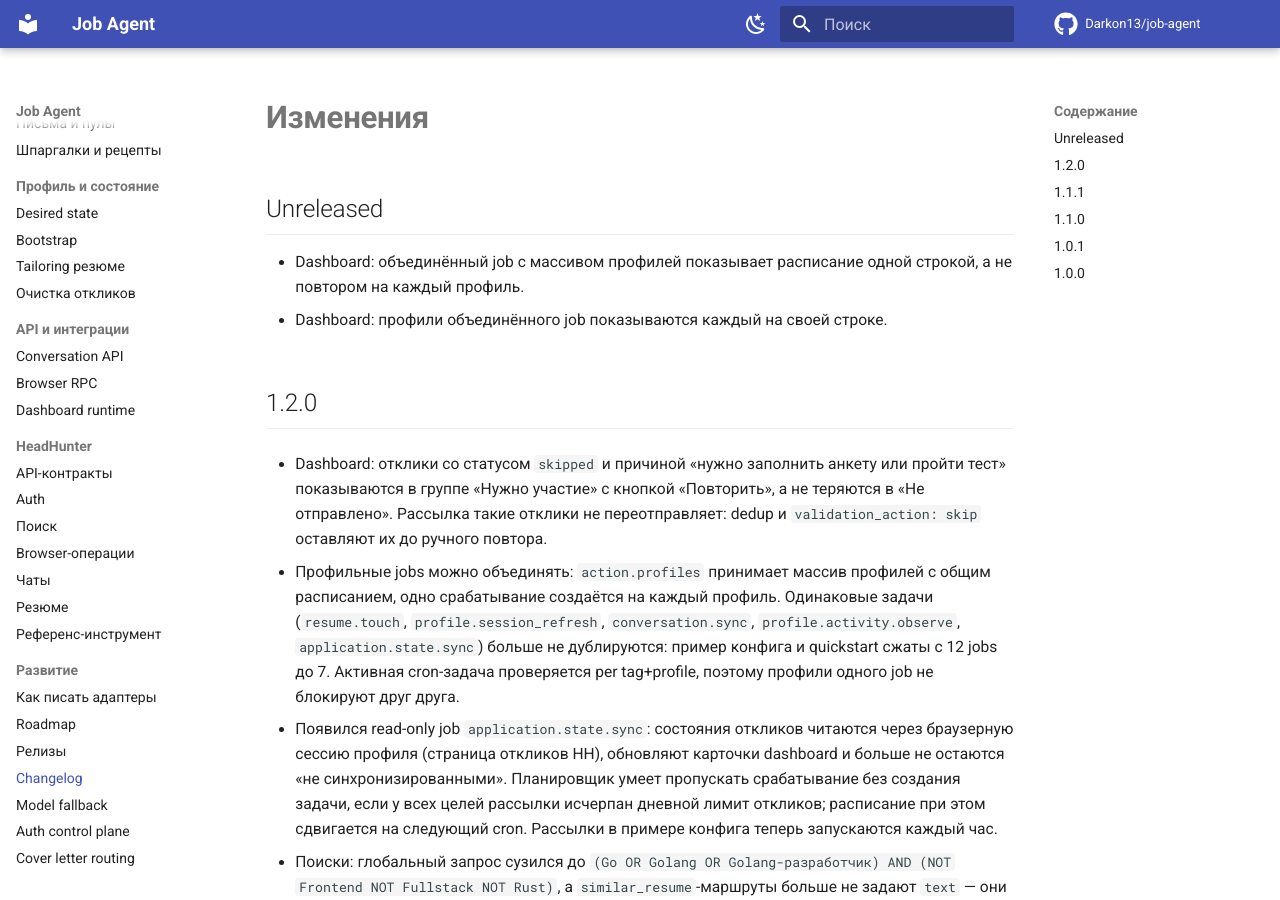
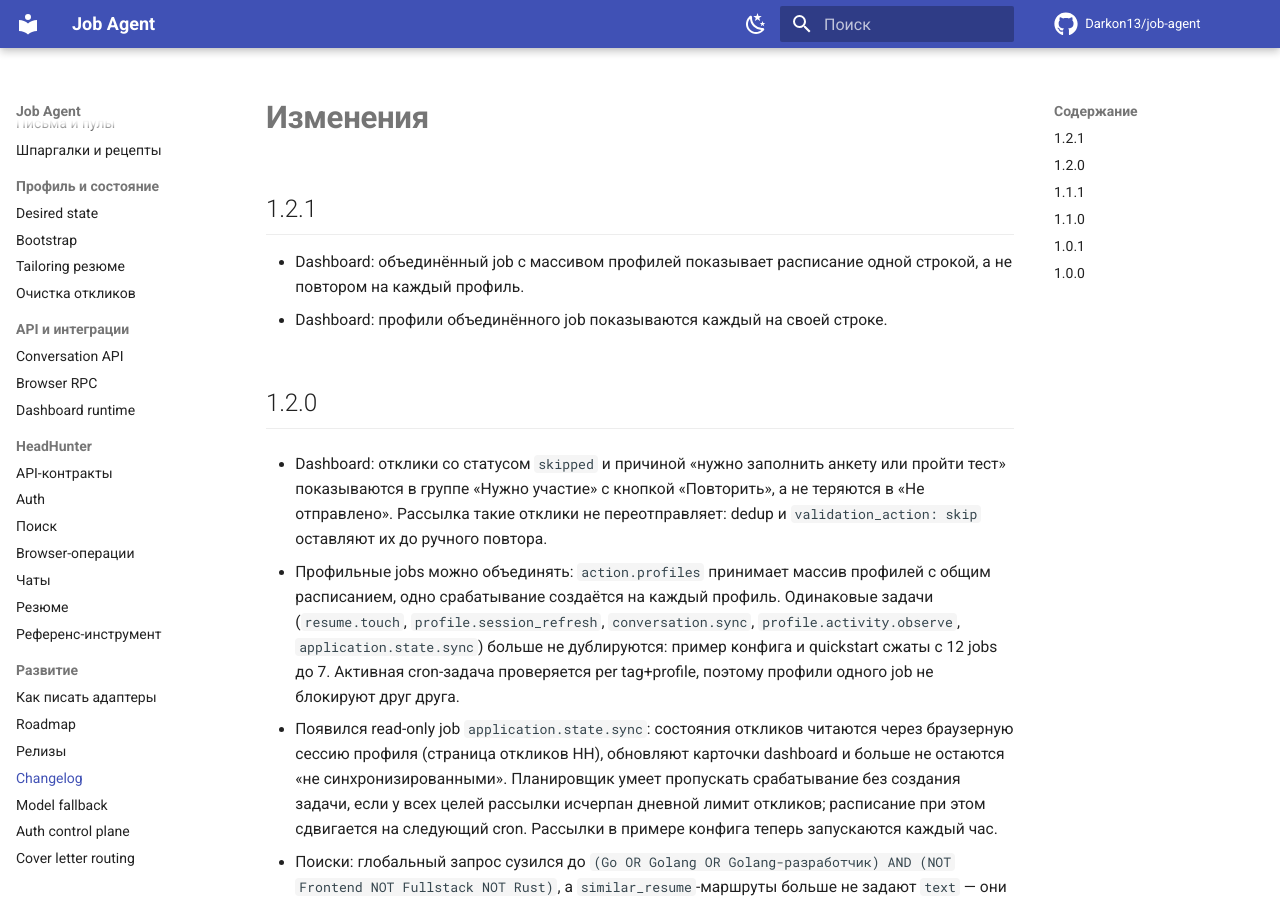
Before and after one commit to Darkon13/job-agent, an MkDocs documentation site: the page built from docs/changelog.md, in a window 1280 px wide and 900 px high. Built offline with MkDocs 1.6.1 and Material for MkDocs 9.7.7, drawn with Linux system fonts in a browser that asks for light colours; comment, search, counter and statistics services are not loaded.

````diff
--- a/docs/changelog.md
+++ b/docs/changelog.md
@@ -1,6 +1,6 @@
 # Изменения
 
-## Unreleased
+## 1.2.1
 
 - Dashboard: объединённый job с массивом профилей показывает расписание одной
   строкой, а не повтором на каждый профиль.
--- a/docs/runbook.md
+++ b/docs/runbook.md
@@ -152,9 +152,9 @@ cursor`. Участие оператора не требуется, дедупл
 ```bash
 # на рабочей машине
 make build
-docker build -t job-agent:1.2.0 -f Dockerfile.binary \
-  --build-arg VERSION=1.2.0 --build-arg COMMIT=$(git rev-parse --short=12 HEAD) .
-docker save job-agent:1.2.0 | gzip -1 | ssh server 'gunzip | docker load'
+docker build -t job-agent:1.2.1 -f Dockerfile.binary \
+  --build-arg VERSION=1.2.1 --build-arg COMMIT=$(git rev-parse --short=12 HEAD) .
+docker save job-agent:1.2.1 | gzip -1 | ssh server 'gunzip | docker load'
 
 # на сервере
 docker build -f browser-worker/Dockerfile.slim -t job-agent-browser-worker:slim .
````
Also changed, not shown: docs/releasing.md (+4 -4 lines), 2 other files.
